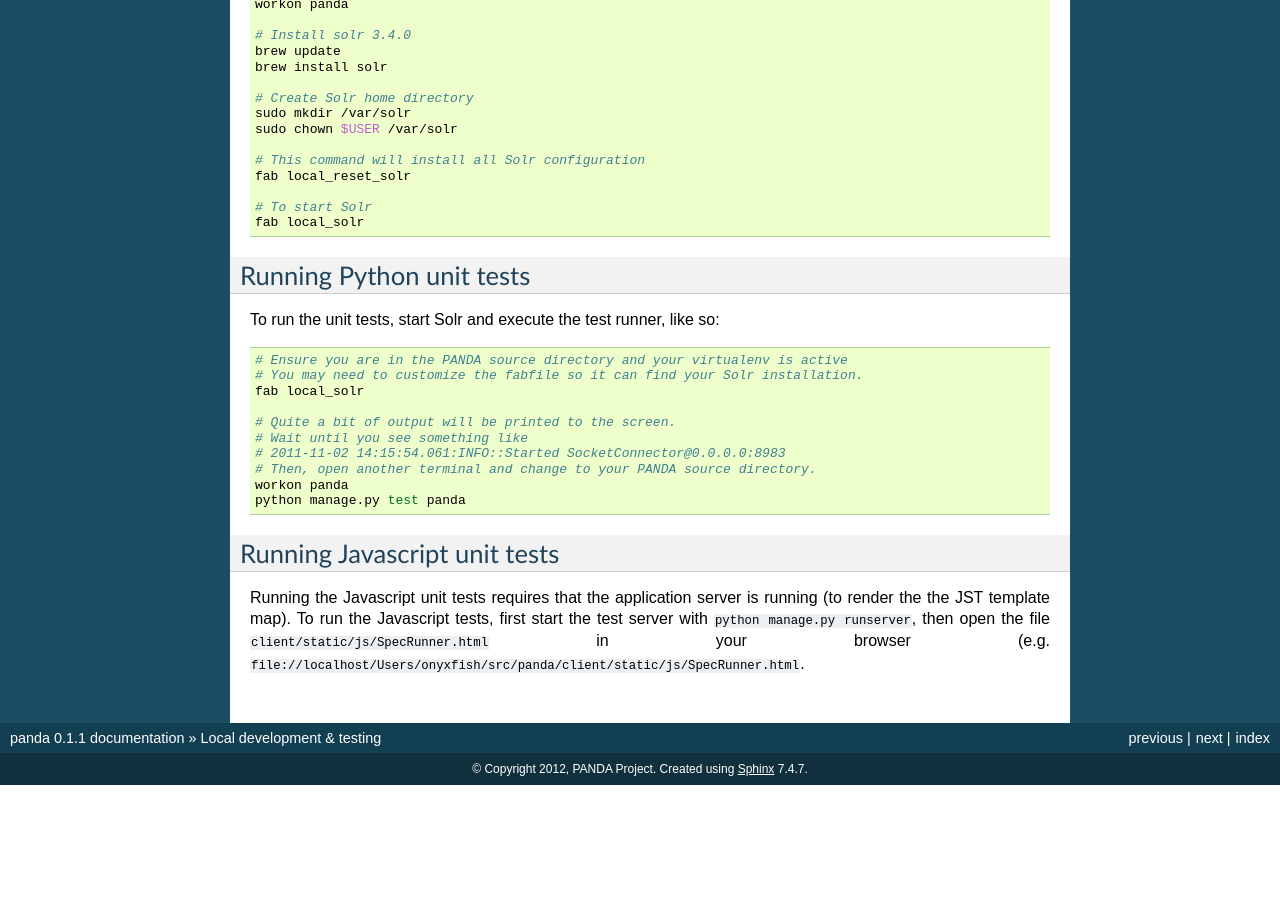
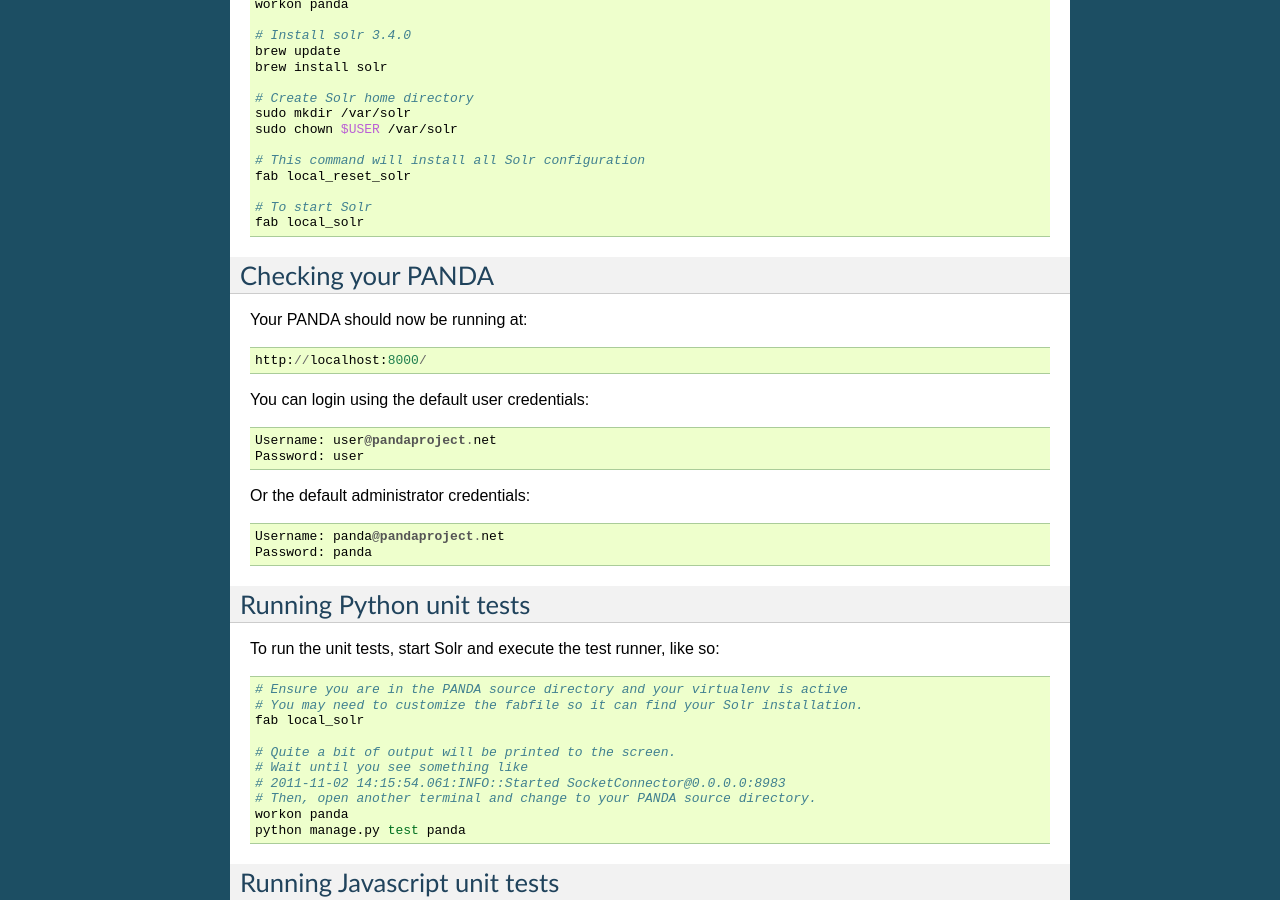
Before and after one commit to pandaproject/panda, a Sphinx documentation site: the page built from docs/local_development.rst, in a window 1280 px wide and 900 px high, scrolled down 1190 px. Built offline with Sphinx 7.4.7, drawn with Linux system fonts in a browser that asks for light colours; before the commit the page ends 1975 px from its top, so only the background shows below that.

Commit message:
Add 'Check your PANDA' section to each install path. #438.

```diff
--- a/docs/local_development.rst
+++ b/docs/local_development.rst
@@ -83,6 +83,23 @@
     # To start Solr
     fab local_solr
 
+Checking your PANDA
+===================
+
+Your PANDA should now be running at::
+
+    http://localhost:8000/
+
+You can login using the default user credentials::
+
+    Username: user@pandaproject.net
+    Password: user
+
+Or the default administrator credentials::
+
+    Username: panda@pandaproject.net
+    Password: panda
+
 Running Python unit tests
 =========================
 
```
Also changed, not shown: docs/amazon.rst (+12 -2 lines), docs/self-install.rst (+15 -0 lines).
